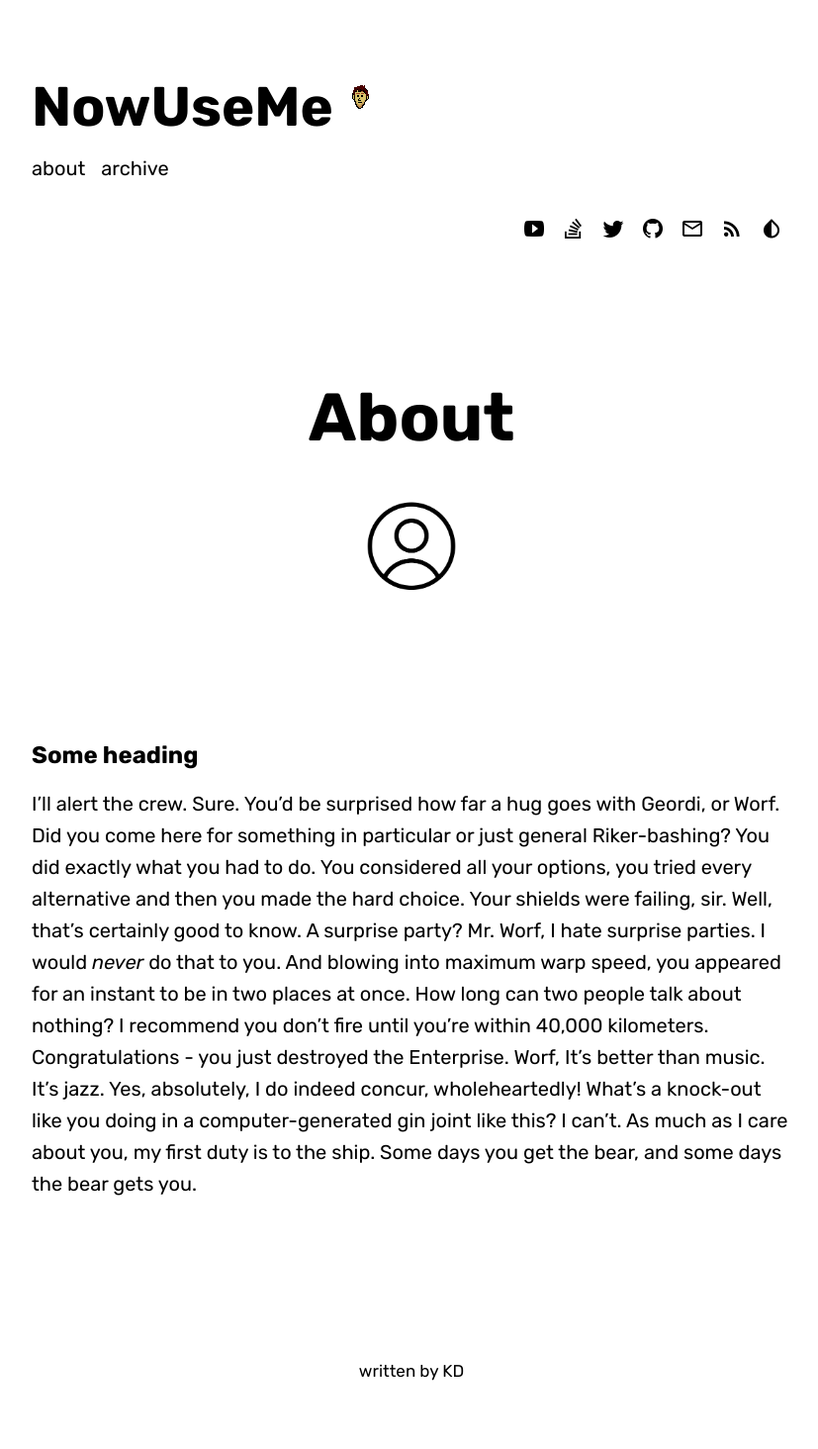
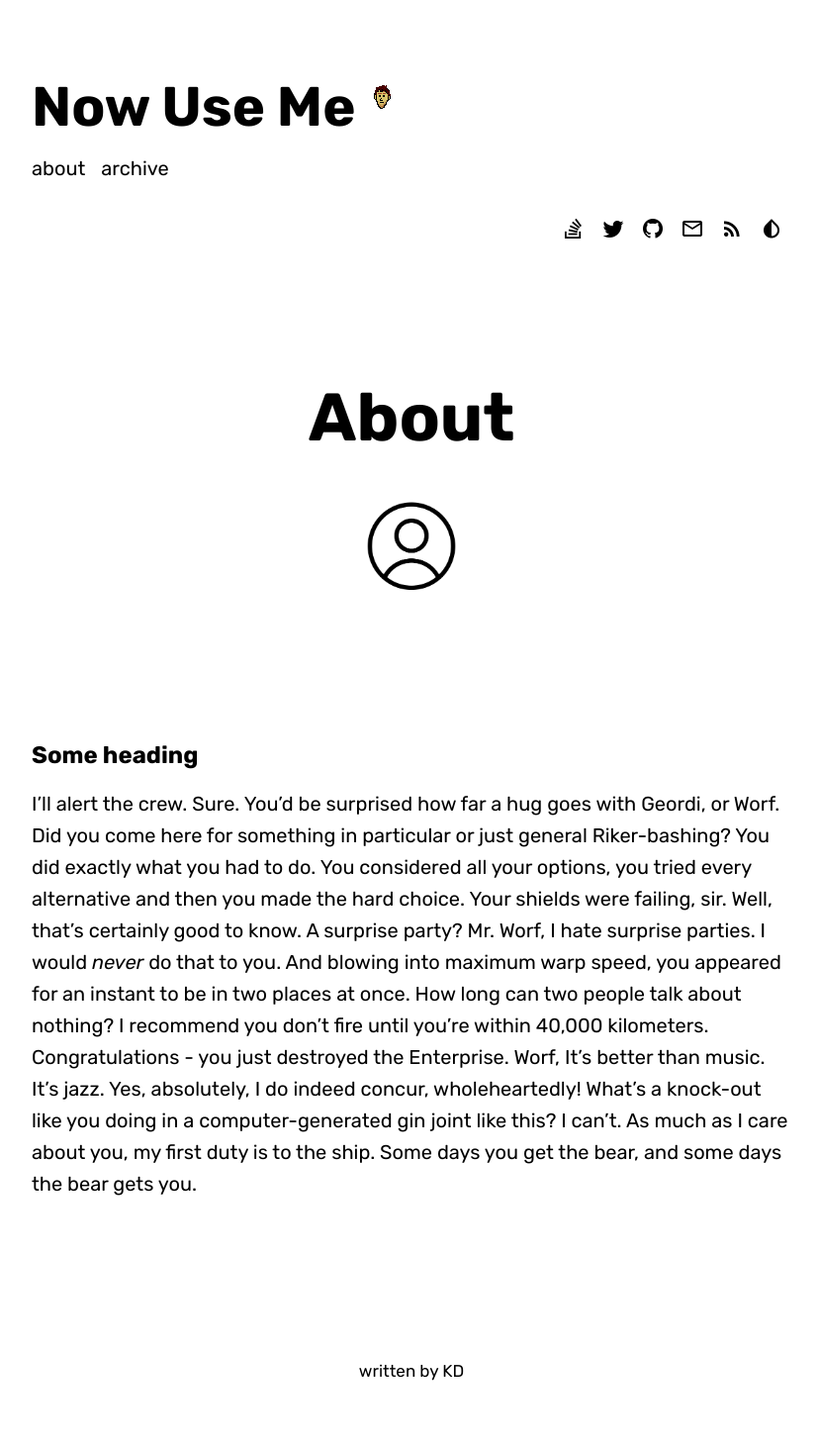
Before and after one commit to dkarthe/Now-Use-Me, a Jekyll site: the page built from about.md, in a window 1280 px wide. Shown: the whole page at 99% size, without its empty margins (224-1051 px from the left). Built offline with Jekyll 4.4.1, drawn with Linux system fonts in a browser that asks for light colours; some web fonts are replaced.

Commit message:
Update _config.yml

```diff
--- a/_config.yml
+++ b/_config.yml
@@ -4,7 +4,7 @@ baseurl                      : "/"
 url                          : "nowuse.me"
 
 blog:
-  title                      : NowUseMe
+  title                      : Now Use Me
   description                  : >
 
 
@@ -30,7 +30,7 @@ author:
   mail                      : kd@datamail.in # change to your e-mail address
   twitter                   : gpaidapps
   github                    : github-user-name
-  youtube                   : youtube-user-name
+  youtube                   : #youtube-user-name
   stackoverflow             : kaydee
   disqus                    : nowuseme
   google_analytics          : # 'UA-XXXXXXXX-X'
```
